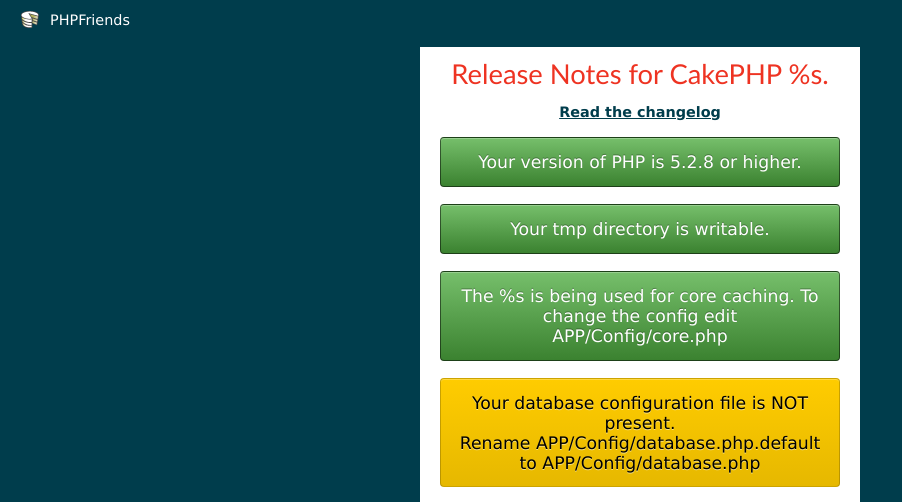
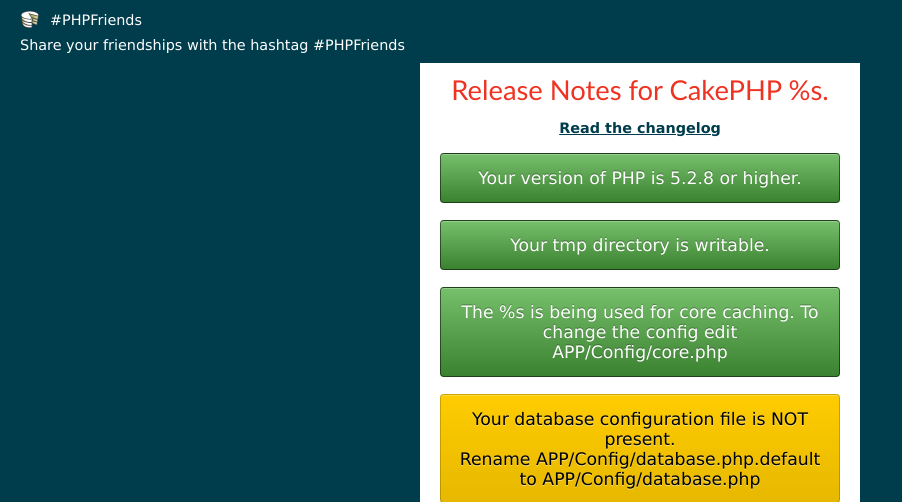
Before and after one commit to yandod/phpfriends, a CakePHP app: template app/View/Pages/home.ctp in a window 1280 px wide. Shown: the top 502 px of the page, without its empty margins (0-902 px from the left). Run offline with PHP 8.4 and a stand-in for CakePHP, Linux system fonts and the light colour scheme; the template is opened without the code that fills it, so the values that code supplies are empty; some libraries are stand-ins or nearby versions.

Commit message:
add tag line

```diff
--- a/app/View/Layouts/default.ctp
+++ b/app/View/Layouts/default.ctp
@@ -41,7 +41,8 @@
 <body>
 	<div id="container">
 		<div id="header">
-			<h1>PHPFriends</h1>
+			<h1>#PHPFriends</h1>
+            Share your friendships with the hashtag #PHPFriends
 		</div>
 		<div id="content">
 
```
